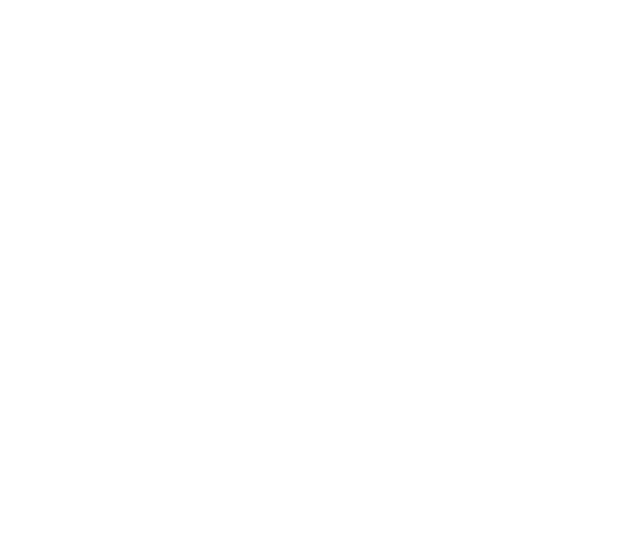
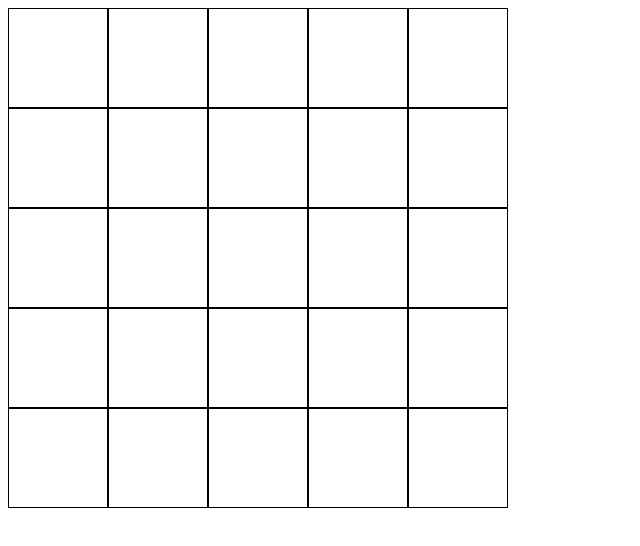
Before and after one commit to dmwspace/minesweeper-game, a plain HTML site: page index.html in a window 1280 px wide. Shown: the whole page, without its empty margins (0-640 px from the left). Drawn offline with Linux system fonts and the light colour scheme.

Commit message:
initial html and styling is complete

```diff
--- a/css/style.css
+++ b/css/style.css
@@ -0,0 +1,20 @@
+* {
+    box-sizing: border-box;
+}
+
+body {
+    width: 500px;
+    height: 500px;
+}
+
+main {
+    width: 500px;
+    height: 500px;
+   display: grid;
+   grid-template-columns: 1fr 1fr 1fr 1fr 1fr;
+   grid-template-rows: 1fr 1fr 1fr 1fr 1fr;
+}
+
+div {
+    border: 1px solid black
+}
--- a/index.html
+++ b/index.html
@@ -2,12 +2,38 @@
 <html lang="en">
 <head>
     <meta charset="UTF-8">
-    <meta name="viewport" content="width=, initial-scale=1.0">
+    <meta name="viewport" content="width=device-width, initial-scale=1.0">
     <title>Document</title>
     <link rel="stylesheet" href="css/style.css">
     <script defer src="js/app.js"></script>
 </head>
 <body>
-
+    <main>
+        <div id="0"></div>
+        <div id="1"></div>
+        <div id="2"></div>
+        <div id="3"></div>
+        <div id="4"></div>
+        <div id="5"></div>
+        <div id="6"></div>
+        <div id="7"></div>
+        <div id="8"></div>
+        <div id="9"></div>
+        <div id="10"></div>
+        <div id="11"></div>
+        <div id="12"></div>
+        <div id="13"></div>
+        <div id="14"></div>
+        <div id="15"></div>
+        <div id="16"></div>
+        <div id="17"></div>
+        <div id="18"></div>
+        <div id="19"></div>
+        <div id="20"></div>
+        <div id="21"></div>
+        <div id="22"></div>
+        <div id="23"></div>
+        <div id="24"></div>
+    </main>
 </body>
 </html>
```
